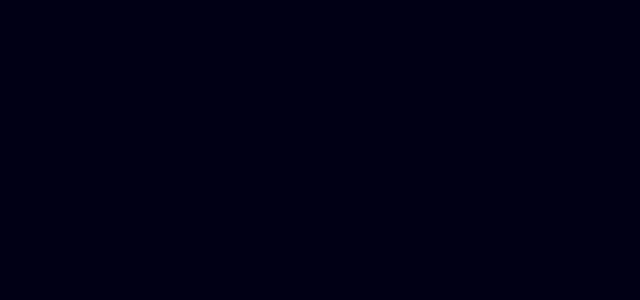
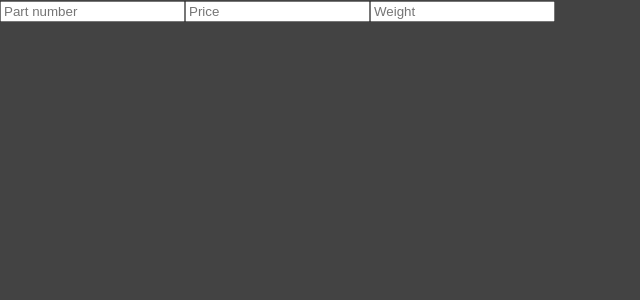
Before and after one commit to Shiva1796/Inventory-Management, a React (Create React App) app: page / in a window 1280 px wide. Shown: the top 300 px of the page, without its empty margins (0-640 px from the left). Built offline with nearby package versions, Linux system fonts and the light colour scheme.

Commit message:
First Commit

```diff
--- a/package.json
+++ b/package.json
@@ -1,5 +1,5 @@
 {
-  "name": "practise",
+  "name": "Inventory Management",
   "version": "0.1.0",
   "private": true,
   "dependencies": {
--- a/src/App.js
+++ b/src/App.js
@@ -1,5 +1,13 @@
+import { useState } from "react";
+
+import Form from "./components/Form/Form";
+
 function App() {
-  return <div></div>;
+  return (
+    <div>
+      <Form />
+    </div>
+  );
 }
 
 export default App;
--- /dev/null
+++ b/src/components/Form/Form.js
@@ -0,0 +1,14 @@
+import Input from "./Input";
+import SubmitButton from "./SubmitButton";
+
+const Form = () => {
+  return (
+    <form>
+      <Input />
+
+      <SubmitButton />
+    </form>
+  );
+};
+
+export default Form;
--- /dev/null
+++ b/src/components/Form/Input.js
@@ -0,0 +1,14 @@
+const Input = () => {
+  return (
+    <div>
+      <label htmlFor="part" />
+      <input id="part" placeholder="Part number" />
+      <label htmlFor="price" />
+      <input id="price" placeholder="Price" />
+      <label htmlFor="weight" />
+      <input id="weight" placeholder="Weight" />
+    </div>
+  );
+};
+
+export default Input;
--- /dev/null
+++ b/src/components/Form/SubmitButton.js
@@ -0,0 +1,3 @@
+const SubmitButton = () => {};
+
+export default SubmitButton;
--- a/src/index.css
+++ b/src/index.css
@@ -1,6 +1,6 @@
 body {
   margin: 0;
-  background-color: rgb(1, 0, 21);
+  background-color: rgb(67, 67, 67);
   font-family: -apple-system, BlinkMacSystemFont, "Segoe UI", "Roboto", "Oxygen",
     "Ubuntu", "Cantarell", "Fira Sans", "Droid Sans", "Helvetica Neue",
     sans-serif;
```
Also changed, not shown: 2 other files (tests, documents, lock files or other folders).
